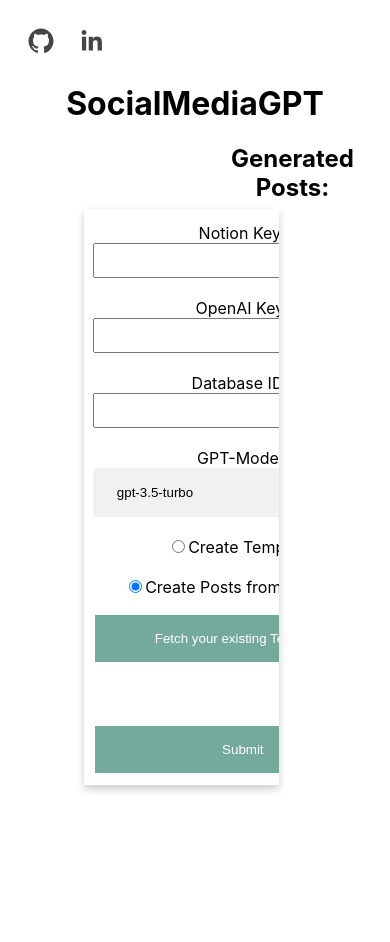
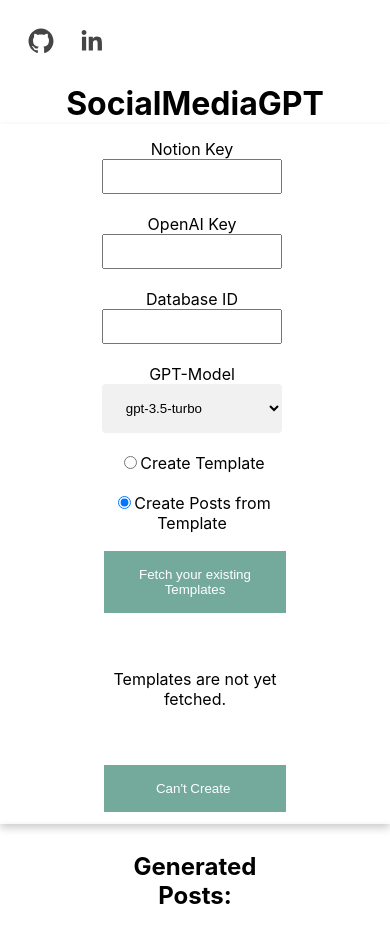
Before and after one commit to baniasbaabe/SocialMediaGPT, a React (Create React App) app in the folder frontend/: page / in a window 390 px wide. Shown: the top 942 px of the page. Before the commit the page ends 844 px from the top, so only its background shows below. Built offline with nearby package versions, Linux system fonts and the light colour scheme.

Commit message:
Add breakpoint for mobile devide

```diff
--- a/frontend/src/components/Navbar/navbar.css
+++ b/frontend/src/components/Navbar/navbar.css
@@ -16,3 +16,12 @@
   flex-direction: row;
   align-items: center;
 }
+
+@media only screen and (max-width: 900px) {
+  header {
+    /* width: 100%;
+    float: none;
+        margin: auto; */
+    position: static;
+  }
+}
--- a/frontend/src/components/NotionForm/NotionForm.jsx
+++ b/frontend/src/components/NotionForm/NotionForm.jsx
@@ -105,7 +105,7 @@
   return (
     <div className="row">
       <div className="column">
-        <div className="form-card">
+        <div className="form-card-left">
           <form
             id="myform"
             onSubmit={handleSubmit((data) => handleSubmitInner(data))}
@@ -129,7 +129,7 @@
               />
             </label>
             <label>
-              Database ID:
+              Database ID
               <input
                 type="text"
                 value={databaseId}
@@ -161,7 +161,7 @@
                 name="operation"
                 value="createPosts"
                 checked={!createTemplate}
-                onChange={() => setCreateTemplate(false)}
+                onChange={() => setCreateTemplate(false) || setIsTemplatesFetched(false)}
               />
               Create Posts from Template
             </label>
@@ -169,7 +169,7 @@
             {createTemplate && (
               <>
                 <label>
-                  Page ID:
+                  Page ID
                   <input
                     type="text"
                     value={pageId}
@@ -189,7 +189,7 @@
                   Fetch your existing Templates
                 </button>
                 <br></br>
-                {isTemplatesFetched && (
+                {isTemplatesFetched && templates.count != 0 ? (
                   <>
                     <label>
                       Select Template:
@@ -227,23 +227,30 @@
                       ></input>
                     </label>
                   </>
+                ) : (
+                  <>
+                    <p className="animated-templates-fetching-text">
+                      {isTemplatesFetched ? "There aren't any templates in the database. Try again or create new templates." : "Templates are not yet fetched."}
+                    </p>
+                  </>
                 )}
               </>
             )}
             <br></br>
-            <input form="myform" type="submit" />
+            <input form="myform" type="submit" disabled={!createTemplate && templates.count === 0} value={(!createTemplate && templates.count === 0) ? "Can't Create " : "Submit"}/>
           </form>
         </div>
       </div>
       <div className="column">
+        <div className="form-card-right">
         {createTemplate ? (
-          <div>
+          <div className="inner">
             <h2>Created Template:</h2>
             <pre>{generatedTemplate.title}</pre>
             <pre>{generatedTemplate.post}</pre>
           </div>
         ) : (
-          <div>
+          <div className="inner">
             <h2>Generated Posts:</h2>
             {selectedTemplate && (
               <pre>Selected Template: {selectedTemplate}</pre>
@@ -255,6 +262,8 @@
             </ul>
           </div>
         )}
+        </div>
+
       </div>
     </div>
   );
--- a/frontend/src/components/NotionForm/notionform.css
+++ b/frontend/src/components/NotionForm/notionform.css
@@ -1,15 +1,75 @@
-/* styles.css */
-
 .column {
-  float: left;
+  /* float: left; */
   width: 50%;
+  margin-top: 10px;
+  display: flex;
+  justify-content: center;
+  align-items: start;
 }
 
-/* Clear floats after the columns */
+.row {
+  display: flex;
+  flex-direction: row;
+  justify-content: space-between;
+}
+
+/* Clear floats after the columns
 .row:after {
   content: "";
   display: table;
   clear: both;
+} */
+
+.form-card-left {
+  box-shadow: 0 4px 8px 0 rgba(0, 0, 0, 0.2);
+  margin-left: 3vh;
+  margin-top: 3vh;
+  margin-bottom: 3vh;
+  padding: 1vh 1vh 1vh 1vh;
+  width: 75%;
+  display: flex;
+  align-items: center;
+  justify-content: center;
+  object-fit: contain;
+  flex-shrink: 0;
+  box-sizing: border-box;
+  overflow: auto;
+}
+
+.form-card-right {
+  box-shadow: 0 4px 8px 0 rgba(0, 0, 0, 0.2);
+  margin-right: 3vh;
+  margin-top: 3vh;
+  margin-bottom: 3vh;
+  padding: 1vh 1vh 1vh 1vh;
+  width: 75%;
+  display: flex;
+  align-items: center;
+  justify-content: center;
+  object-fit: contain;
+  flex-shrink: 0;
+  box-sizing: border-box;
+  overflow: auto;
+}
+
+.inner {
+  display: flex;
+  flex-direction: column;
+  gap: 8px;
+  width: 50%;
+  margin: auto;
+  position: relative;
+  overflow-wrap: break-word;
+  word-wrap: break-word;
+}
+
+form {
+  display: flex;
+  flex-direction: column;
+  gap: 8px;
+  width: 50%;
+  margin: auto;
+  position: relative;
 }
 
 textarea {
@@ -38,34 +98,6 @@
   background-color: #f1f1f1;
 }
 
-.form-card {
-  box-shadow: 0 4px 8px 0 rgba(0, 0, 0, 0.2);
-  margin-left: 10vh;
-  margin-top: 10vh;
-  margin-bottom: 5vh;
-  padding: 1vh 1vh 1vh 1vh;
-  width: 100%;
-  display: flex;
-  flex-direction: column;
-  align-items: center;
-  object-fit: contain;
-  flex-shrink: 0;
-  box-sizing: border-box;
-  overflow-x: scroll;
-  /* space-y-7: space-y-7;
-  flex-shrink-0: flex-shrink-0;
-  overflow-y-auto: overflow-y-auto;
-  scrollbar-hide: scrollbar-hide; */
-}
-
-form {
-  display: flex;
-  flex-direction: column;
-  gap: 8px;
-  width: 300px;
-  margin: auto;
-  position: relative;
-}
 
 input[type="button"],
 input[type="submit"],
@@ -84,3 +116,28 @@
   padding: 6px 6px 6px 0;
   display: inline-block;
 }
+
+.animated-templates-fetching-text {
+  transition: all 0.5s ease-in-out;
+}
+
+@media only screen and (max-width: 600px) {
+  .row {
+    flex-direction: column; /* Stack columns below each other on smaller screens */
+  }
+
+  .column {
+    width: 100%; /* Take full width on smaller screens */
+    margin: 0; /* Remove margin on smaller screens */
+  }
+
+  .form-card-left {
+    width: 100%;
+    margin: 0;
+  }
+  .form-card-right {
+    width: 100%;
+    margin: 0;
+  }
+
+}
```
